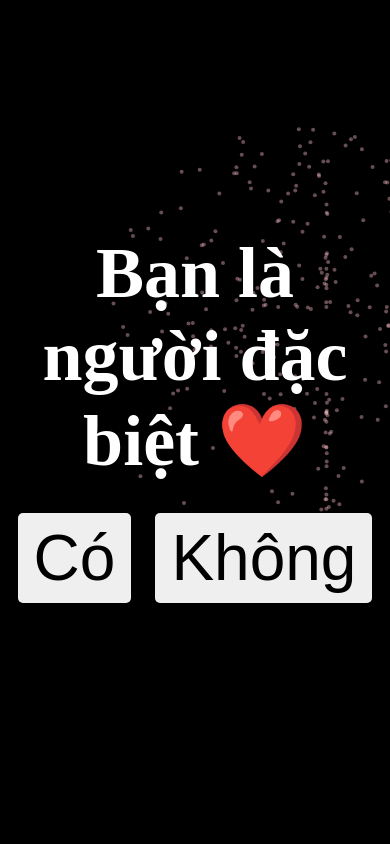
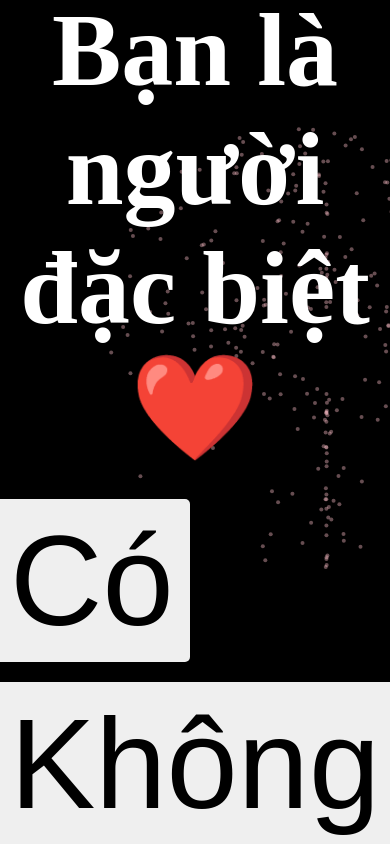
Before and after one commit to ThiKim148/love, a plain HTML site: page index.html in a window 390 px wide. Drawn offline with Linux system fonts and the light colour scheme.

Commit message:
adjust the style of the yes and no button

```diff
--- a/style.css
+++ b/style.css
@@ -45,7 +45,7 @@ h1 {
 button {
     margin: 10px;
     padding: 10px 20px;
-    font-size: 1.2em;
+    font-size: 4.2em;
     border: none;
     border-radius: 5px;
     cursor: pointer;
@@ -87,16 +87,16 @@ button {
 
 @media (max-width: 600px) {
     h1 {
-        font-size: 4.5em;
+        font-size: 6.5em;
     }
 
     button {
-        font-size: 4em;
+        font-size: 8em;
         padding: 8px 16px;
     }
 
     #ringBox img {
-        width: 450px;
+        width: 750px;
     }
 
     #fireworks {
```
Also changed, not shown: 1 other file.
